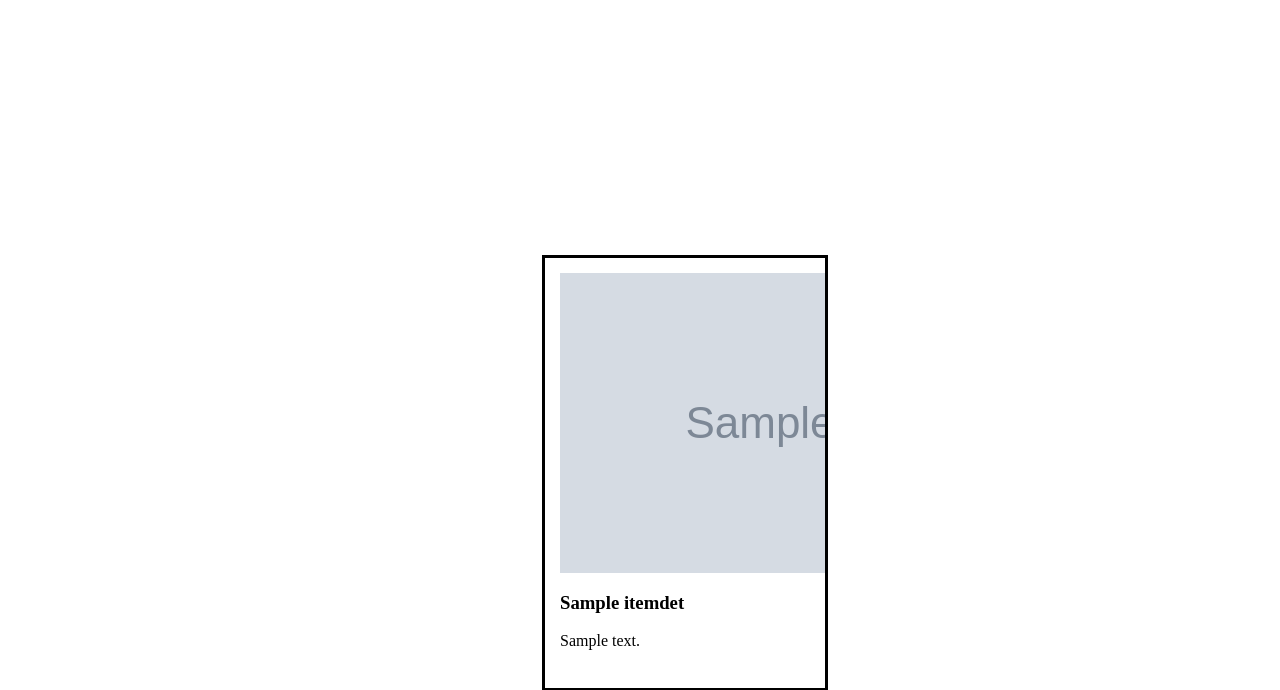
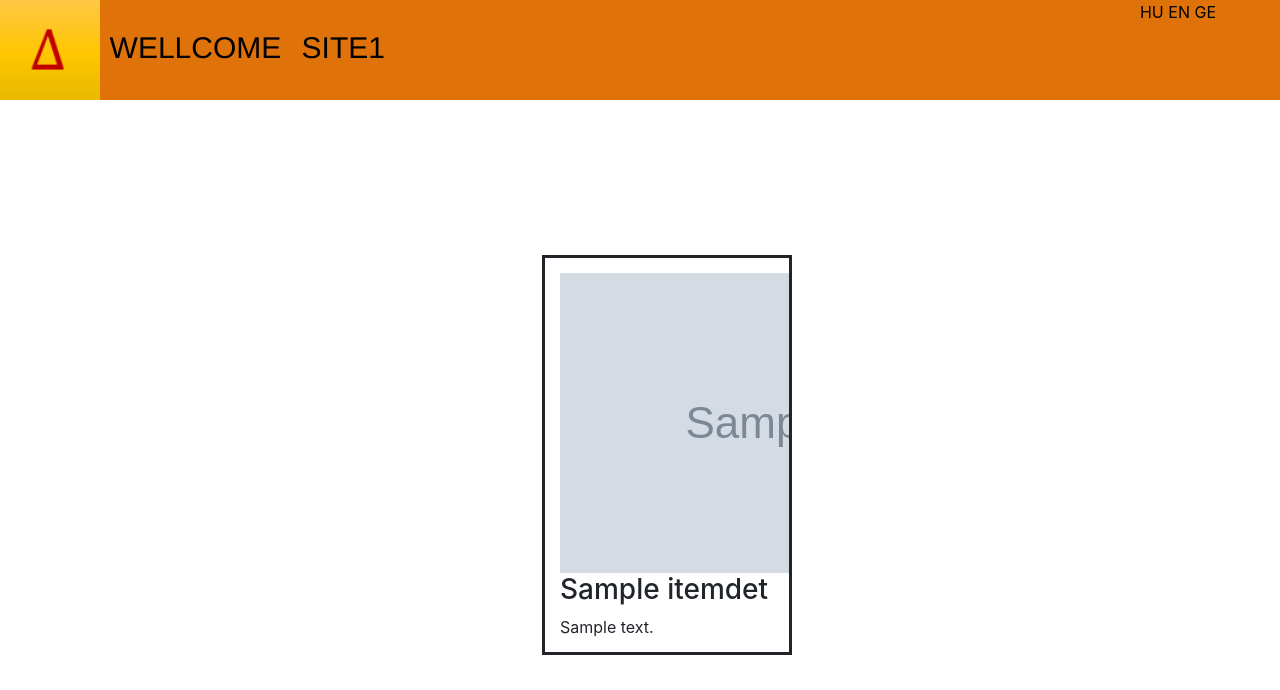
Before and after one commit to endrepapp/django_unchained, a Django app: page /1/ in a window 1280 px wide. Shown: the top 690 px of the page. Run offline with Django 3.2, Linux system fonts and the light colour scheme; tables that the repository leaves empty hold one stand-in row (values such as "Sample post"); grey boxes marked "Sample" are stand-in pictures; some libraries are stand-ins or nearby versions.

```diff
--- a/secondtree/templates/sitee/index.html
+++ b/secondtree/templates/sitee/index.html
@@ -25,9 +25,8 @@
       <a href="{% url 'index' %}">GE</a>
     </div>
   </ul>
+</div>
 
-
-  </div>
   <section class="container">
     <!-- FIRST SECTION  -->
     <div class="left-half">
--- a/secondtree/templates/sitee/item.html
+++ b/secondtree/templates/sitee/item.html
@@ -1,3 +1,31 @@
+<html lang="en">
+<head>
+  <meta charset="UTF-8">
+  <title>Website</title>
+  {% load staticfiles %}
+  <script src="https://ajax.googleapis.com/ajax/libs/jquery/3.3.1/jquery.min.js"></script>
+  <link rel="stylesheet" href="https://stackpath.bootstrapcdn.com/bootstrap/4.1.3/css/bootstrap.min.css" integrity="sha384-MCw98/SFnGE8fJT3GXwEOngsV7Zt27NXFoaoApmYm81iuXoPkFOJwJ8ERdknLPMO" crossorigin="anonymous">
+  <link rel="stylesheet" href="{% static 'sitee/css/transmog.css' %}" type="text/css"/>
+</head>
+<!--background="{% static 'sitee/img/construction.jpg' %}" -->
+<body>
+
+<div class="header">
+  <a href="{% url 'index' %}">
+    <img src="{% static 'sitee/img/logo.png' %}"
+    style="position: absolute;  width:100px;height:100px;border:0;left:0px;">
+  </a>
+  <a id="pagebone" href="{% url 'index' %}">WELLCOME</a>
+  <a id="pagebtwo" href="{% url 'index' %}">SITE1</a>
+  <ul class=" ul-one">
+    <div class="languageb">
+      <a href="{% url 'index' %}">HU</a>
+      <a href="{% url 'index' %}">EN</a>
+      <a href="{% url 'index' %}">GE</a>
+    </div>
+  </ul>
+</div>
+
 <!-- item.image =/= selected image, cant found?-->
 <div  style="position: absolute;left: 40%;top: 30%;" >
   <div style="padding: 15px;border-style: solid;width: 250px;height: 400px;margin-top: 15px;margin-left: 30px;margin-bottom: 10px;overflow: hidden;">
```
